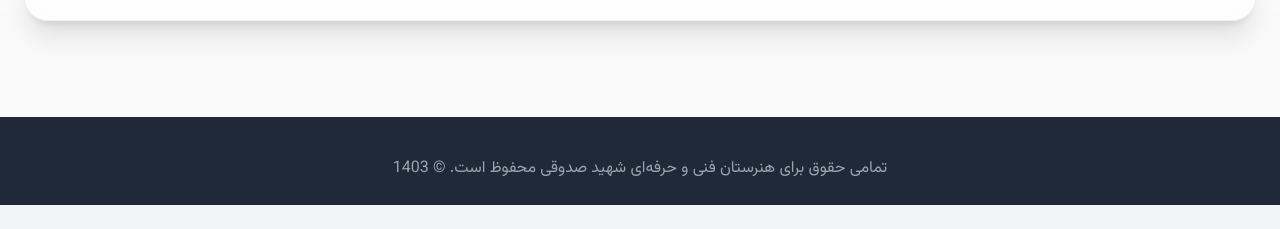
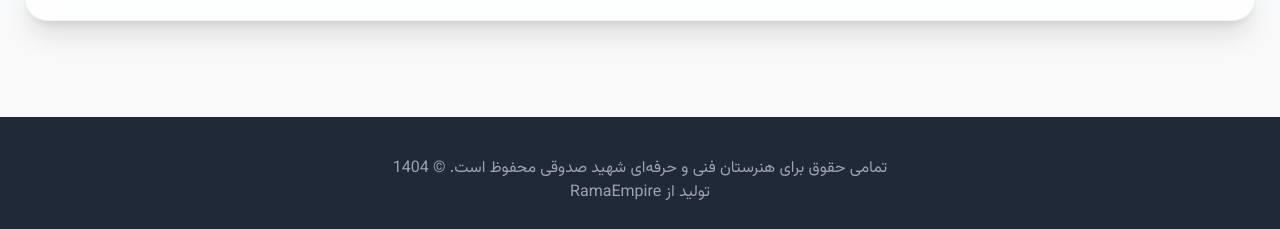
Before and after one commit to RAMA-company/Sadoughi-Technical-Vocational-High-School, a plain HTML site: page index.html in a window 1280 px wide. Shown: the part 4816-5045 px from the top of the page. Before the commit the page ends 5021 px from the top, so only its background shows below. Drawn offline with nearby package versions, Linux system fonts and the light colour scheme.

Commit message:
Update index.html

```diff
--- a/index.html
+++ b/index.html
@@ -347,7 +347,8 @@
     <!-- Footer -->
     <footer class="bg-gray-800 text-white pt-10 pb-6">
         <div class="container mx-auto px-6 text-center text-gray-400">
-            <p>تمامی حقوق برای هنرستان فنی و حرفه‌ای شهید صدوقی محفوظ است. &copy; 1403</p>
+            <p>تمامی حقوق برای هنرستان فنی و حرفه‌ای شهید صدوقی محفوظ است. &copy; 1404</p>
+            <p href="https://rama-company.github.io/aliakbar/">تولید از RamaEmpire</p>
         </div>
     </footer>
 
```
